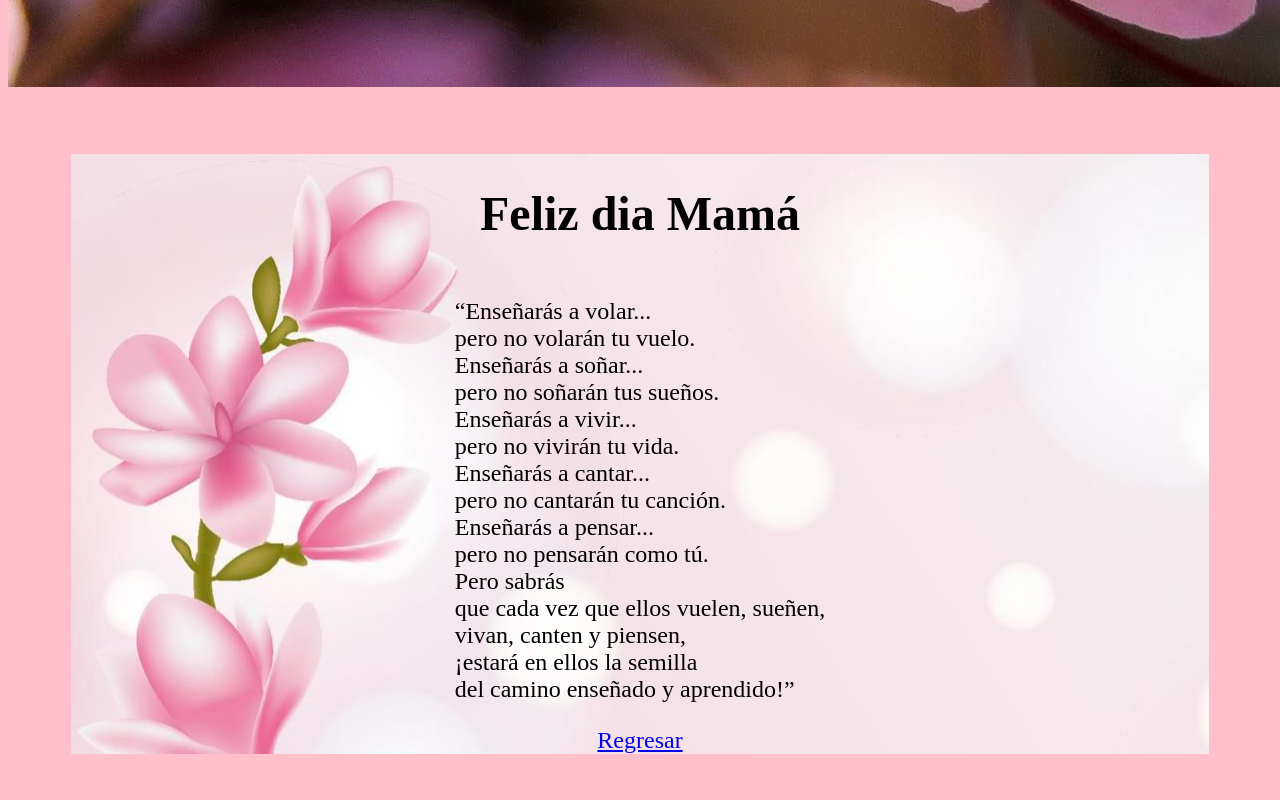
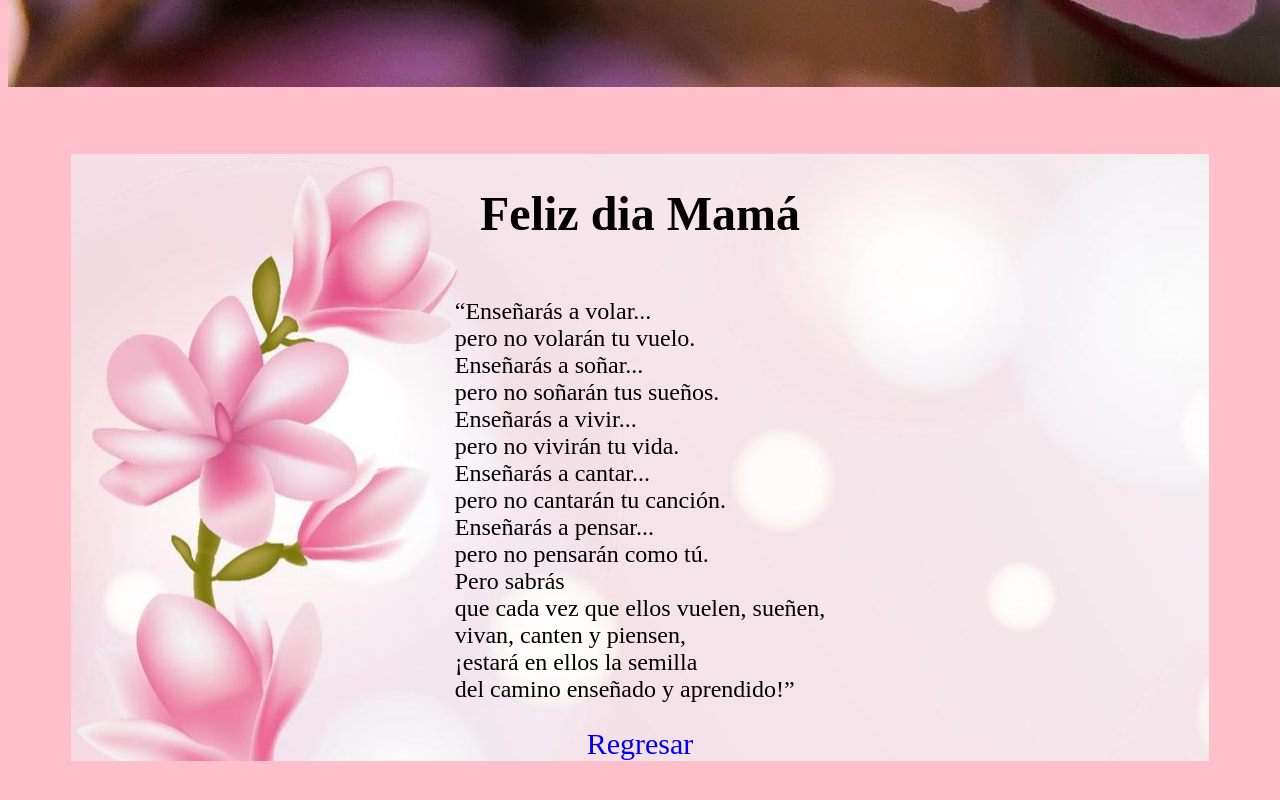
Before and after one commit to JordanRenova23/Carta, a plain HTML site: page dedicatoria.html in a window 1280 px wide. Shown: the part 2537-3337 px from the top of the page. Drawn offline with Linux system fonts and the light colour scheme.

Commit message:
Se quito la decoracion de el link

```diff
--- a/css/principal.css
+++ b/css/principal.css
@@ -31,4 +31,5 @@ p {
 
 .abrir {
 font-size: 24px;
+text-decoration: none;
 }
--- a/css/style.css
+++ b/css/style.css
@@ -11,3 +11,8 @@ body {
     font-size: 24px;
     background-image: url(/imagenes/fondo.jpg);
 }
+
+.back{
+    text-decoration: none;
+    font-size: 30px;
+}
```
